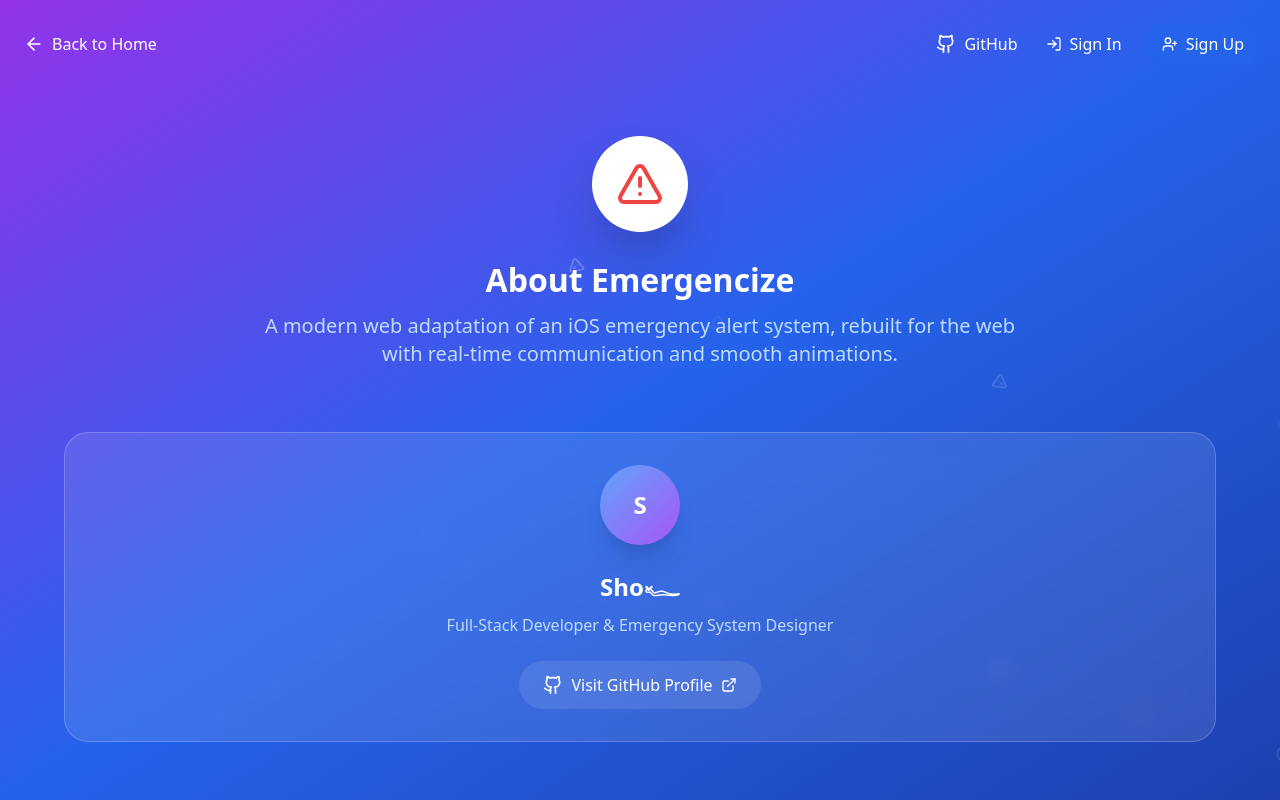
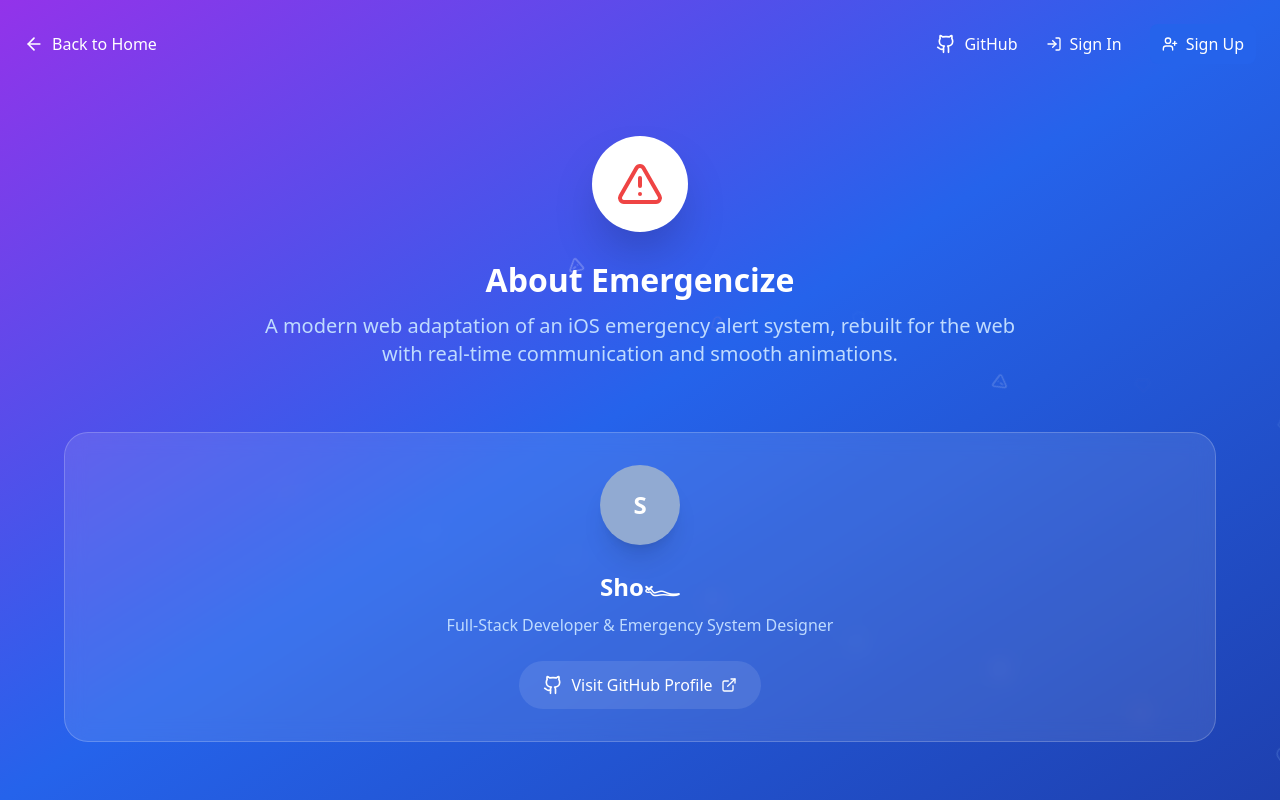
Before and after one commit to axier-sho/Emergencize-Web, a Next.js app: page /about in a window 1280 px wide. Shown: the top 800 px of the page. Built offline with nearby package versions, Linux system fonts and the light colour scheme; no server answers.

Commit message:
updated icon

```diff
--- a/src/app/about/page.tsx
+++ b/src/app/about/page.tsx
@@ -272,7 +272,7 @@
                     whileHover={{ scale: 1.1, rotate: 5 }}
                     transition={{ duration: 0.3 }}
                   >
-                    <div className="w-20 h-20 bg-gradient-to-br from-blue-400 to-purple-500 rounded-full flex items-center justify-center shadow-xl mx-auto mb-4">
+                    <div className="w-20 h-20 bg-[rgb(145,170,210)] rounded-full flex items-center justify-center shadow-xl mx-auto mb-4">
                       <span className="text-white text-2xl font-bold">S</span>
                     </div>
                   </motion.div>
```
